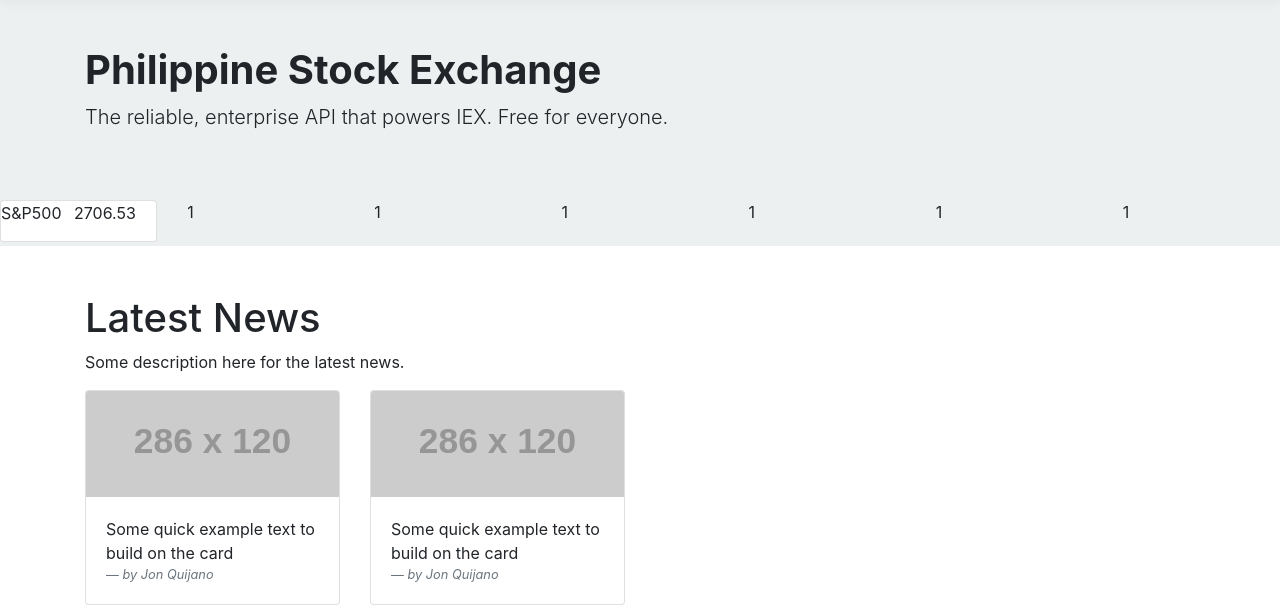
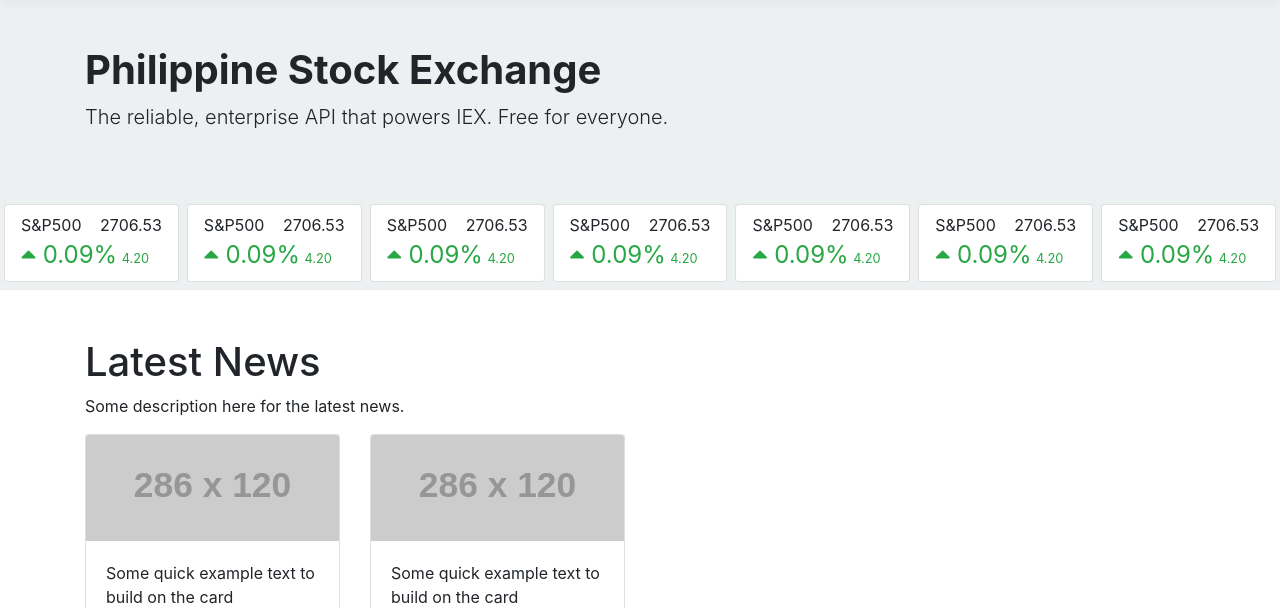
Before and after one commit to jmbelango/Stock-Website, a plain HTML site: page index.html in a window 1280 px wide. Shown: the part 155-763 px from the top of the page. Drawn offline with Linux system fonts and the light colour scheme.

Commit message:
Update index.html

```diff
--- a/index.html
+++ b/index.html
@@ -8,6 +8,7 @@
     <!-- Bootstrap CSS -->
     <link rel="stylesheet" href="css/bootstrap.min.css">
     <link rel="stylesheet" href="css/modification.css" />
+    <link rel="stylesheet" href="https://use.fontawesome.com/releases/v5.7.1/css/all.css" integrity="sha384-fnmOCqbTlWIlj8LyTjo7mOUStjsKC4pOpQbqyi7RrhN7udi9RwhKkMHpvLbHG9Sr" crossorigin="anonymous">
 
     <title>Hello, world!</title>
   </head>
@@ -119,22 +120,92 @@
         </div>
     </div>
     <!-- Ticker -->
-    <div class="py-1 bg-default">
+    <div class="py-1 bg-default container-fluid">
         <div class="row">
-            <div class="col">
-                <div class="card">
-                    <ul class="list-inline">
-                        <li class="list-inline-item text-left">S&P500</li>
-                        <li class="list-inline-item text-right">2706.53</li>
-                    </ul>
+            <div class="col p-1">
+                <div class="card px-3 py-2">
+                    <div class="d-flex">
+                        <span class="flex-grow-1 w-100">S&P500</span>
+                        <span class="text-right">2706.53</span>
+                    </div>
+                    <div class="text-success">
+                            <span style="font-size:1.5rem"><i class="fas fa-caret-up"></i> 0.09%</span>
+                            <span><small>4.20</small></span>
+                    </div>
                 </div>
             </div>
-            <div class="col">1</div>
-            <div class="col">1</div>
-            <div class="col">1</div>
-            <div class="col">1</div>
-            <div class="col">1</div>
-            <div class="col">1</div>
+            <div class="col p-1">
+                <div class="card px-3 py-2">
+                    <div class="d-flex">
+                        <span class="flex-grow-1 w-100">S&P500</span>
+                        <span class="text-right">2706.53</span>
+                    </div>
+                    <div class="text-success">
+                            <span style="font-size:1.5rem"><i class="fas fa-caret-up"></i> 0.09%</span>
+                            <span><small>4.20</small></span>
+                    </div>
+                </div>
+            </div>
+            <div class="col p-1">
+                <div class="card px-3 py-2">
+                    <div class="d-flex">
+                        <span class="flex-grow-1 w-100">S&P500</span>
+                        <span class="text-right">2706.53</span>
+                    </div>
+                    <div class="text-success">
+                            <span style="font-size:1.5rem"><i class="fas fa-caret-up"></i> 0.09%</span>
+                            <span><small>4.20</small></span>
+                    </div>
+                </div>
+            </div>
+            <div class="col p-1">
+                <div class="card px-3 py-2">
+                    <div class="d-flex">
+                        <span class="flex-grow-1 w-100">S&P500</span>
+                        <span class="text-right">2706.53</span>
+                    </div>
+                    <div class="text-success">
+                            <span style="font-size:1.5rem"><i class="fas fa-caret-up"></i> 0.09%</span>
+                            <span><small>4.20</small></span>
+                    </div>
+                </div>
+            </div>
+            <div class="col p-1">
+                <div class="card px-3 py-2">
+                    <div class="d-flex">
+                        <span class="flex-grow-1 w-100">S&P500</span>
+                        <span class="text-right">2706.53</span>
+                    </div>
+                    <div class="text-success">
+                            <span style="font-size:1.5rem"><i class="fas fa-caret-up"></i> 0.09%</span>
+                            <span><small>4.20</small></span>
+                    </div>
+                </div>
+            </div>
+            <div class="col p-1">
+                <div class="card px-3 py-2">
+                    <div class="d-flex">
+                        <span class="flex-grow-1 w-100">S&P500</span>
+                        <span class="text-right">2706.53</span>
+                    </div>
+                    <div class="text-success">
+                            <span style="font-size:1.5rem"><i class="fas fa-caret-up"></i> 0.09%</span>
+                            <span><small>4.20</small></span>
+                    </div>
+                </div>
+            </div>
+            <div class="col p-1">
+                <div class="card px-3 py-2">
+                    <div class="d-flex">
+                        <span class="flex-grow-1 w-100">S&P500</span>
+                        <span class="text-right">2706.53</span>
+                    </div>
+                    <div class="text-success">
+                            <span style="font-size:1.5rem"><i class="fas fa-caret-up"></i> 0.09%</span>
+                            <span><small>4.20</small></span>
+                    </div>
+                </div>
+            </div>
         </div>
     </div>
     <div class="py-5">
```
